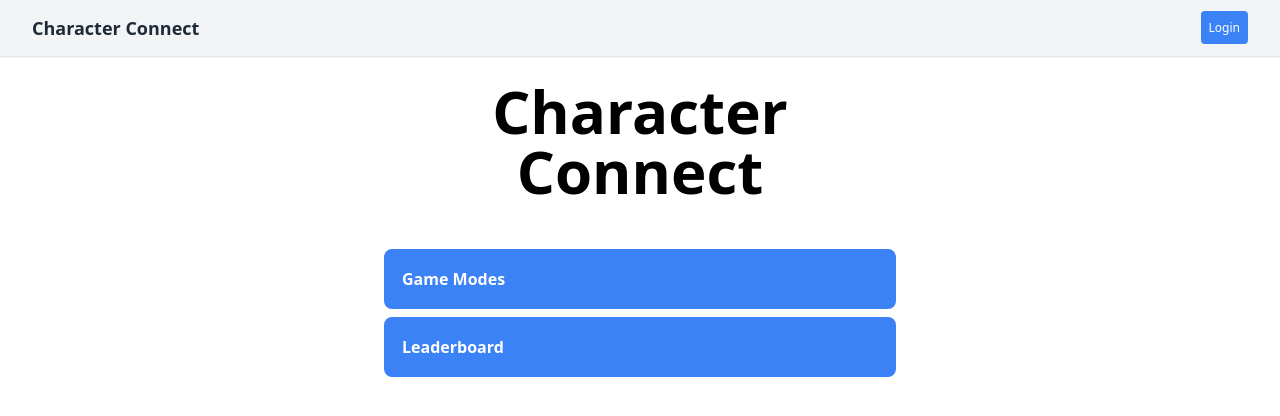
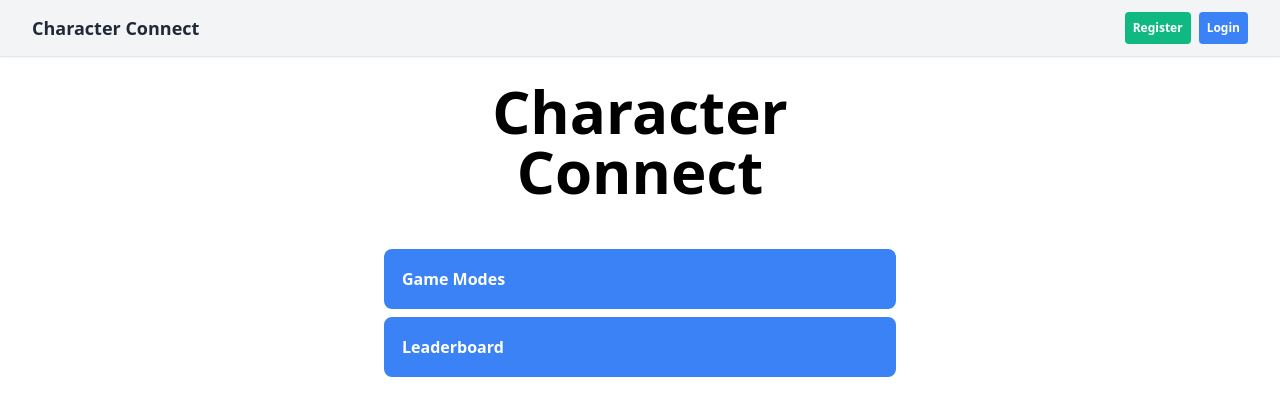
Before and after one commit to Team12Coursework/Prototype, a Vue app in the folder frontend/: page / in a window 1280 px wide. Shown: the top 416 px of the page. Built offline with nearby package versions, Linux system fonts and the light colour scheme.

Commit message:
added Register button to Navbar

```diff
--- a/frontend/src/components/Navbar.vue
+++ b/frontend/src/components/Navbar.vue
@@ -16,7 +16,8 @@
                             </div>
                         </div>
 
-                        <div v-else>
+                        <div v-else class="flex space-x-2 font-bold">
+                            <router-link to="/register" class="bg-green-500 text-white p-2 rounded cursor-pointer">Register</router-link>
                             <router-link to="/login" class="bg-blue-500 text-white p-2 rounded cursor-pointer">Login</router-link>
                         </div>
 
```
